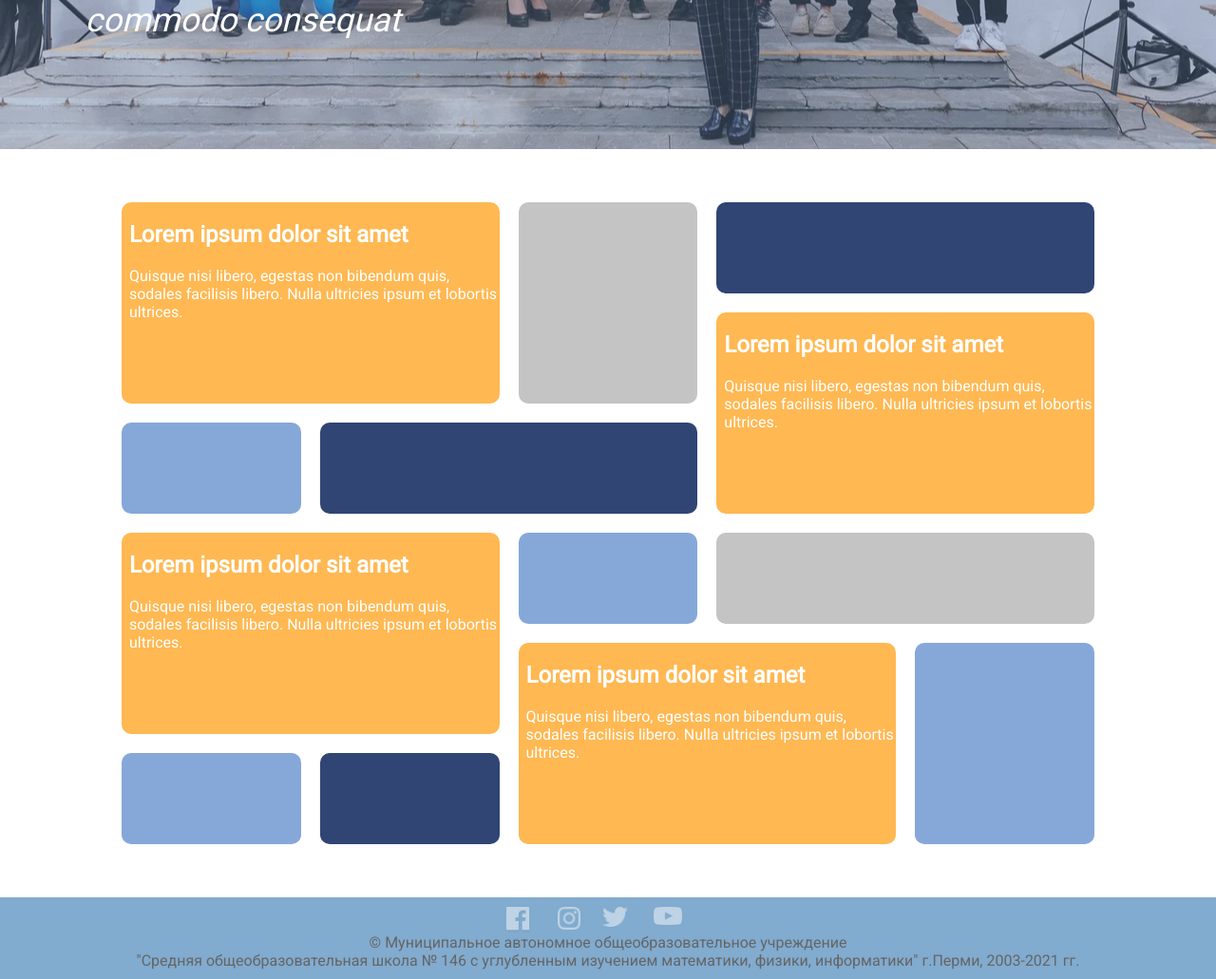
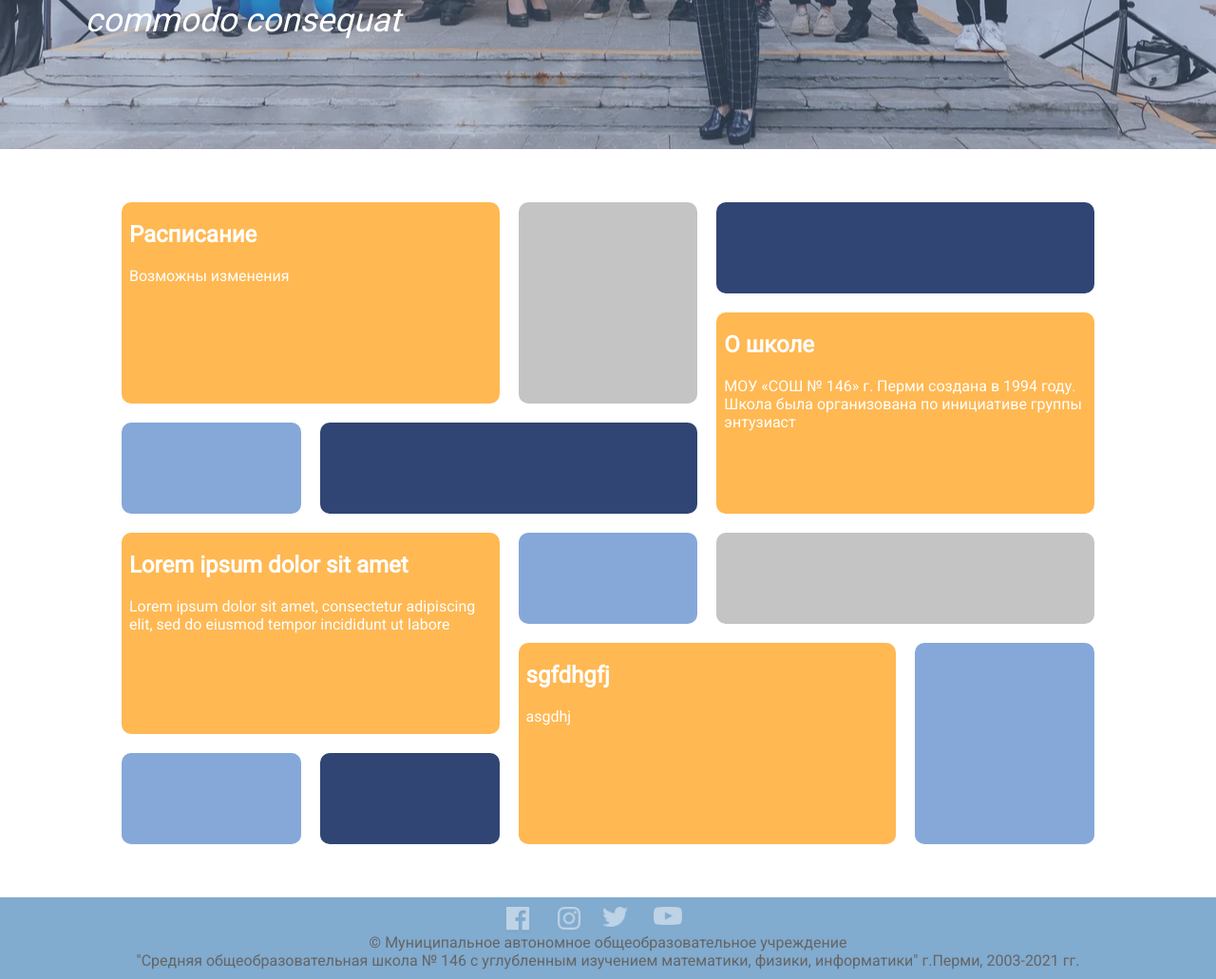
Before and after one commit to mihdenis85/Synergy, a Flask app: page / in a window 1280 px wide. Shown: the part 643-1674 px from the top of the page at 95% size. Run offline with Flask 2, Linux system fonts and the light colour scheme; data comes from the database, SQL or seed files in the repository; some libraries are stand-ins or nearby versions.

Commit message:
Add news in index.html

```diff
--- a/School146/application.py
+++ b/School146/application.py
@@ -35,7 +35,24 @@ def load_user(user_id):
 
 @app.route('/')
 def index():
-    return render_template('index.html')
+    db = db_session.create_session()
+    articles = db.query(Article).all()
+    if len(articles) < 4:
+        article1 = 'Пусто'
+        article2 = 'Пусто'
+        article3 = 'Пусто'
+        article4 = 'Пусто'
+    else:
+        article1 = articles[-1]
+        article2 = articles[-2]
+        article3 = articles[-3]
+        article4 = articles[-4]
+        index1 = len(articles)
+        index2 = len(articles) - 1
+        index3 = len(articles) - 2
+        index4 = len(articles) - 3
+    return render_template('index.html', article1=article1, article2=article2, article3=article3, article4=article4,
+                           index1=index1, index2=index2, index3=index3, index4=index4)
 
 
 @app.route('/register', methods=['GET', 'POST'])
--- a/School146/templates/base.html
+++ b/School146/templates/base.html
@@ -40,7 +40,7 @@
 					<a href="/canteen" class="point_of_menu"><li>Столовая<hr class="menu_line"></li></a>
 					<a href="https://s146.ru/interim" class="point_of_menu"><li>Аттестация<hr class="menu_line"></li></a>
 					<a href="/timetable" class="point_of_menu"><li>Расписание<hr class="menu_line"></li></a>
-					<a href="https://school.permkrai.ru/" class="point_of_menu"><li>Предметы<hr class="menu_line"></li></a>
+					<a href="https://contester.s146.ru/ru/" class="point_of_menu"><li>Предметы<hr class="menu_line"></li></a>
 					<a href="https://regionolymp.ru/" class="point_of_menu"><li>Олимпиады<hr class="menu_line"></li></a>
 					<a href="https://s146.ru/shum" class="point_of_menu"><li>ШЮМ<hr class="menu_line"></li></a>
 					<a href="https://vk.com/mathperm2021" class="point_of_menu"><li>ФМЛ<hr class="menu_line"></li></a>
--- a/School146/templates/index.html
+++ b/School146/templates/index.html
@@ -30,7 +30,7 @@
 					<a href="/canteen" class="point_of_menu"><li>Столовая<hr class="menu_line"></li></a>
 					<a href="https://s146.ru/interim" class="point_of_menu"><li>Аттестация<hr class="menu_line"></li></a>
 					<a href="/timetable" class="point_of_menu"><li>Расписание<hr class="menu_line"></li></a>
-					<a href="https://school.permkrai.ru/" class="point_of_menu"><li>Предметы<hr class="menu_line"></li></a>
+					<a href="https://contester.s146.ru/ru/" class="point_of_menu"><li>Предметы<hr class="menu_line"></li></a>
 					<a href="https://regionolymp.ru/" class="point_of_menu"><li>Олимпиады<hr class="menu_line"></li></a>
 					<a href="https://s146.ru/shum" class="point_of_menu"><li>ШЮМ<hr class="menu_line"></li></a>
 					<a href="https://vk.com/mathperm2021" class="point_of_menu"><li>ФМЛ<hr class="menu_line"></li></a>
@@ -59,43 +59,43 @@
 		</div>
 		<!-- Main part -->
 		<content class="tiles">
-	        <a href="content.html" class="tile post-1">
+	        <a href="/article_info/{{ index1 }}" class="tile post-1">
 				<div class="article">
 					<div class="article_text">
-		                <h2 class="article_h" id="article_h_0">Lorem ipsum dolor sit amet</h2>
-		                <p class="article_p" id="article_text_0">Quisque nisi libero, egestas non bibendum quis, sodales facilisis libero. Nulla ultricies ipsum et lobortis ultrices.</p>
+		                <h2 class="article_h" id="article_h_0">{{ article1.title }}</h2>
+		                <p class="article_p" id="article_text_0">{{ article1.text[:100] }}</p>
 	            	</div>
 	            </div>
         	</a>
             <div class="tile post-2"></div>
             <div class="tile post-3"></div>
             <div class="tile post-4"></div>
-	        <a href="content.html" class="tile post-5">
+	        <a href="/article_info/{{ index2 }}" class="tile post-5">
 	            <div class="article">
 					<div class="article_text">
-		                <h2 class="article_h" id="article_h_1">Lorem ipsum dolor sit amet</h2>
-		                <p class="article_p" id="article_text_1">Quisque nisi libero, egestas non bibendum quis, sodales facilisis libero. Nulla ultricies ipsum et lobortis ultrices.</p>
+		                <h2 class="article_h" id="article_h_1">{{ article2.title }}</h2>
+		                <p class="article_p" id="article_text_1">{{ article2.text[:100] }}</p>
 	            	</div>
 	            </div>
         	</a>
             <div class="tile post-6"></div>
-	        <a href="content.html" class= "tile post-11">
+	        <a href="/article_info/{{ index3 }}" class= "tile post-11">
 	       		<div class="article">
 					<div class="article_text">
-		                <h2 class="article_h" id="article_h_2">Lorem ipsum dolor sit amet</h2>
-		                <p class="article_p" id="article_text_2">Quisque nisi libero, egestas non bibendum quis, sodales facilisis libero. Nulla ultricies ipsum et lobortis ultrices.</p>
+		                <h2 class="article_h" id="article_h_2">{{ article3.title }}</h2>
+		                <p class="article_p" id="article_text_2">{{ article3.text[:100] }}</p>
 	            	</div>
 	            </div>
         	</a>
             <div class="tile post-8"></div>
             <div class="tile post-9"></div>
             <div class="tile post-10"></div>
-	        <a href="content.html" class="tile post-7">
+	        <a href="/article_info/{{ index4 }}" class="tile post-7">
 	        	<div class="article">
 					<div class="article_text">
-		                <h2 class="article_h" id="article_h_3">Lorem ipsum dolor sit amet</h2>
-		                <p class="article_p" id="article_text_3">Quisque nisi libero, egestas non bibendum quis, sodales facilisis libero. Nulla ultricies ipsum et lobortis ultrices.</p>
-	            	</div>
+		            	<h2 class="article_h" id="article_h_3">{{ article4.title }}</h2>
+		                <p class="article_p" id="article_text_3">{{ article4.text[:100] }}</p>
+					</div>
 	            </div>
         	</a>
             <div class="tile post-12"></div>
```
